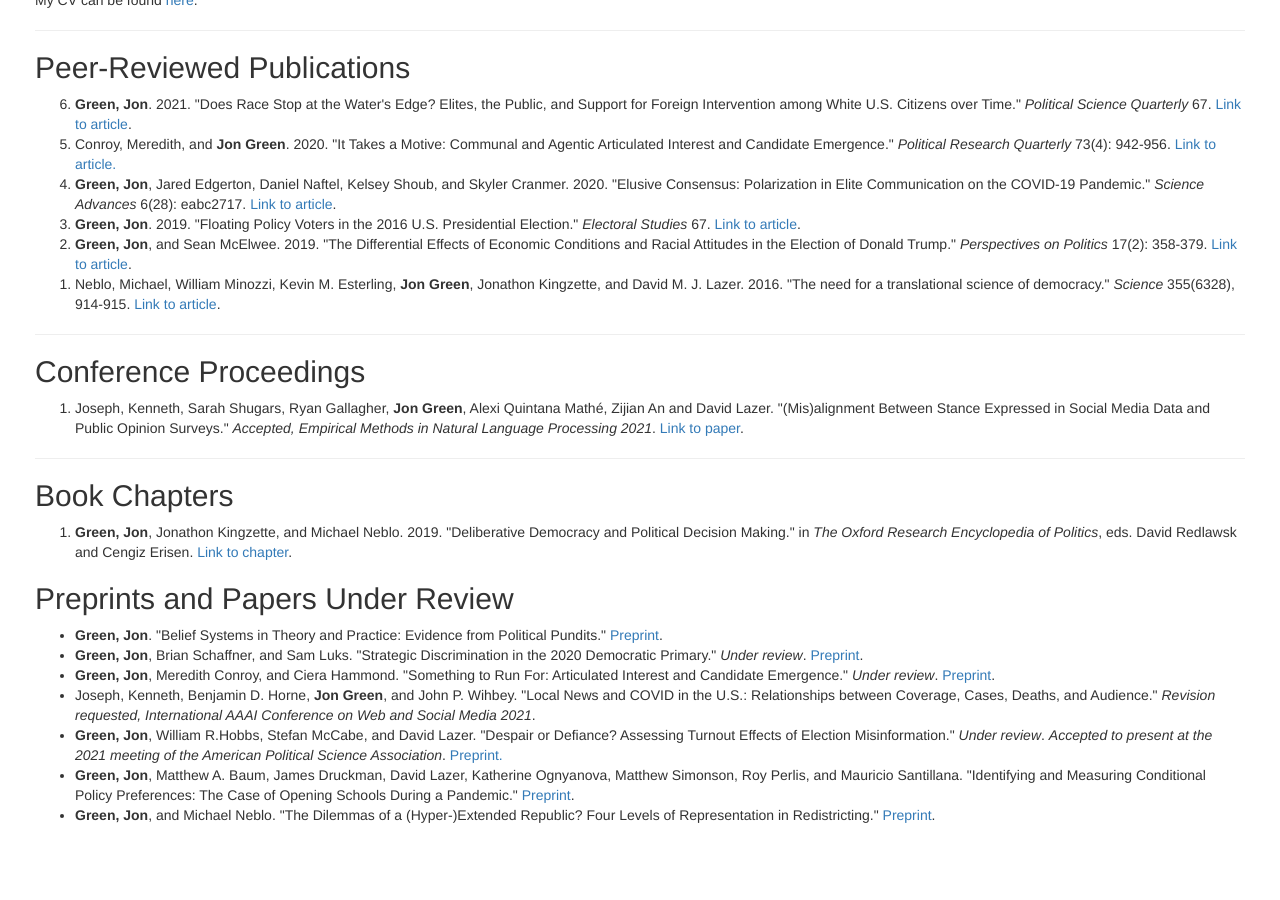
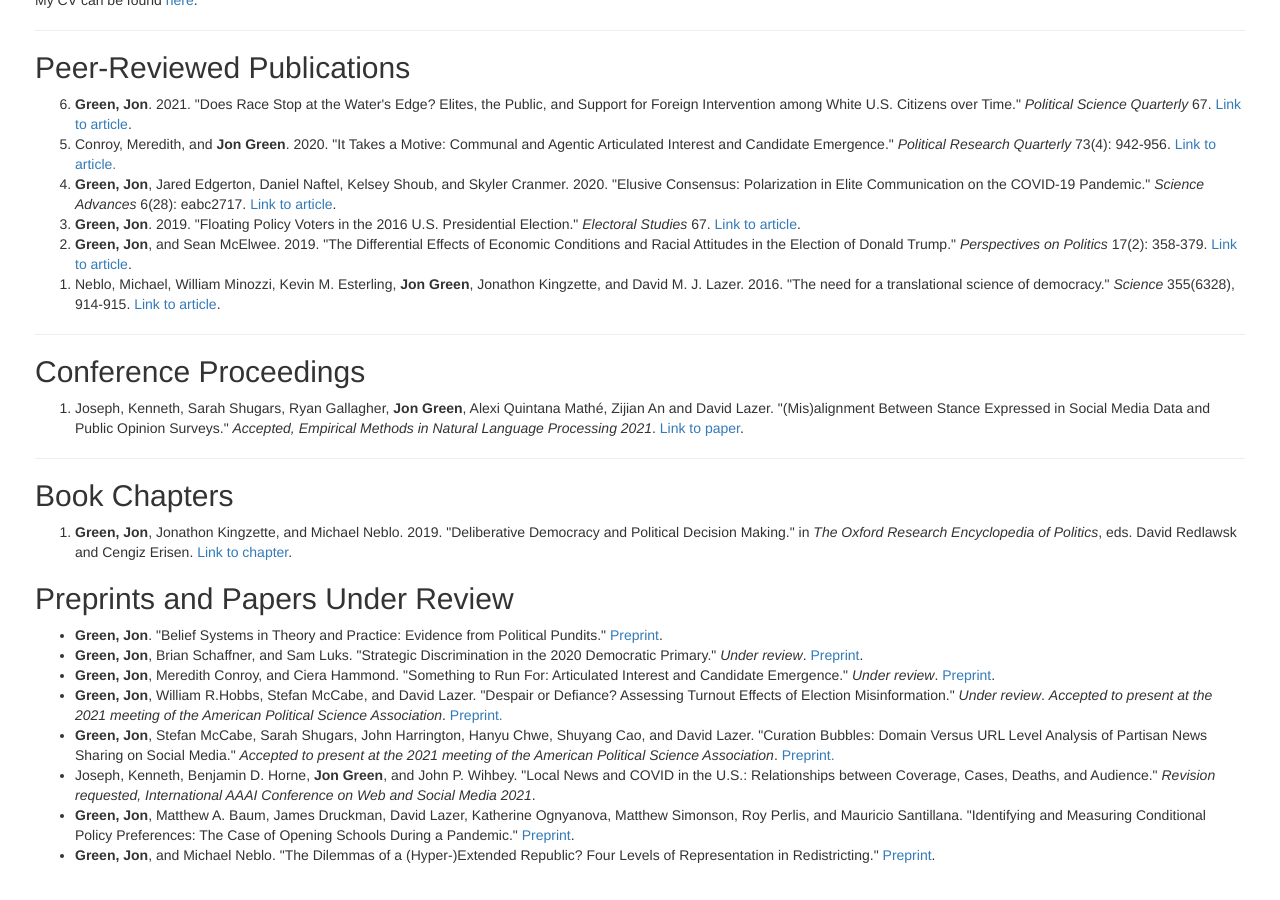
Before and after one commit to jgreen4919/jgreen4919.github.io, a Jekyll site: the page index.html, which Jekyll copies as it is, in a window 1280 px wide and 900 px high, scrolled down 591 px. Built offline with Jekyll 4.4.1, drawn with Linux system fonts in a browser that asks for light colours; before the commit the page ends 1451 px from its top, so only the background shows below that.

Commit message:
add curation bubbles

```diff
--- a/index.html
+++ b/index.html
@@ -56,8 +56,9 @@
      <li> <strong>Green, Jon</strong>, Brian Schaffner, and Sam Luks. "Strategic Discrimination in the 2020 Democratic Primary." <i>Under review</i>. <a href="https://osf.io/25kew/">Preprint</a>.</li>
       <li> <strong>Green, Jon</strong>, Meredith Conroy, and Ciera Hammond. "Something to Run For: Articulated Interest and Candidate Emergence." <i>Under review</i>. <a href="https://osf.io/f34ac/">Preprint</a>.</li>
 <!--      <li>Chewning, Taylor, <strong>Jon Green</strong>, Hans J.G. Hassell, and Matthew R. Miles. "Campaign Volunteers as Representative Agents." <i>Under review</i>.</li>-->
+      <li> <strong>Green, Jon</strong>, William R.Hobbs, Stefan McCabe, and David Lazer. "Despair or Defiance? Assessing Turnout Effects of Election Misinformation." <i>Under review</i>. <i>Accepted to present at the 2021 meeting of the American Political Science Association</i>. <a href="https://osf.io/f34ac/"> Preprint.</a></li>
+      <li> <strong>Green, Jon</strong>, Stefan McCabe, Sarah Shugars, John Harrington, Hanyu Chwe, Shuyang Cao, and David Lazer. "Curation Bubbles: Domain Versus URL Level Analysis of Partisan News Sharing on Social Media." <i>Accepted to present at the 2021 meeting of the American Political Science Association</i>. <a href="https://osf.io/vbwer/"> Preprint.</a></li>
       <li>Joseph, Kenneth, Benjamin D. Horne, <strong>Jon Green</strong>, and John P. Wihbey. "Local News and COVID in the U.S.: Relationships between Coverage, Cases, Deaths, and Audience." <i>Revision requested, International AAAI Conference on Web and Social Media 2021</i>.</li>
-      <li> <strong>Green, Jon</strong>, William R.Hobbs, Stefan McCabe, and David Lazer. "Despair or Defiance? Assessing Turnout Effects of Election Misinformation." <i>Under review</i>. <i>Accepted to present at the 2021 meeting of the American Political Science Association</i>. <a href="https://osf.io/f34ac/"> Preprint.</a></li>
       <li> <strong>Green, Jon</strong>, Matthew A. Baum, James Druckman, David Lazer, Katherine Ognyanova, Matthew Simonson, Roy Perlis, and Mauricio Santillana. "Identifying and Measuring Conditional Policy Preferences: The Case of Opening Schools During a Pandemic." <a href="https://osf.io/zsh8u/">Preprint</a>.</li>
       <li> <strong>Green, Jon</strong>, and Michael Neblo. "The Dilemmas of a (Hyper-)Extended Republic? Four Levels of Representation in Redistricting." <a href="https://osf.io/6k7wa/">Preprint</a>.</li>
     </ul>
```
Also changed, not shown: 4 other files.
